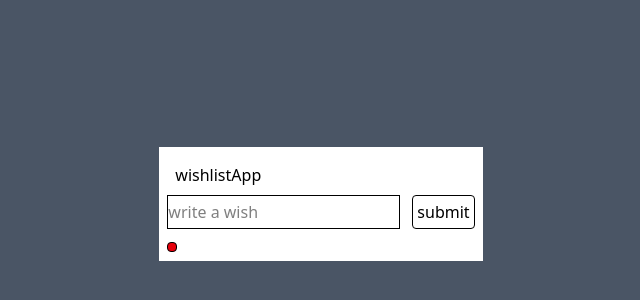
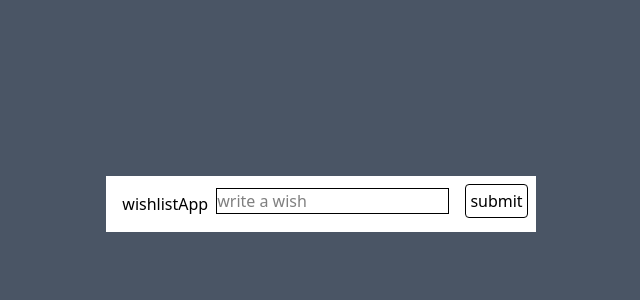
Before and after one commit to codewitheklavya/wishlistApp, a plain HTML site: page index.html in a window 1280 px wide. Shown: the part 196-496 px from the top of the page, without its empty margins (319-959 px from the left). Drawn offline with Linux system fonts and the light colour scheme.

Commit message:
just struchering

```diff
--- a/index.html
+++ b/index.html
@@ -1,24 +1,19 @@
 <!DOCTYPE html>
 <html lang="en">
   <head>
-    <meta charset="UTF-8">
-    <meta name="viewport" content="width=device-width, initial-scale=1.0">
+    <meta charset="UTF-8" />
+    <meta name="viewport" content="width=device-width, initial-scale=1.0" />
     <title>Document</title>
-    <link href="./output.css" rel="stylesheet">
+    <link href="./output.css" rel="stylesheet" />
   </head>
   <body class="flex justify-center items-center h-screen bg-gray-600">
-    <div class=" flex bg-white p-2">
+    <div class="flex bg-white p-2">
+      <h1 class="bg-center m-2">wishlistApp</h1>
       <form>
-            <h1 class="bg-center m-2 ">wishlistApp</h1>
-            <div class="flex justify-between">
-            <input class="border-1" type="text" placeholder="write a wish">
+        <input class="border-1" type="text" placeholder="write a wish" />
     <button class="ml-3 cursor-pointer border-1 p-1 rounded">submit</button>
-            </div>
-            <div>
-            <div class=""></div>
-            <button class="bg-red-600 border-1 p-1 rounded"></button>
-            </div>
       </form>
+      <div class="todos-container"></div>
     </div>
   </body>
 </html>
```
Lines whose indentation alone changed are shown as unchanged.
